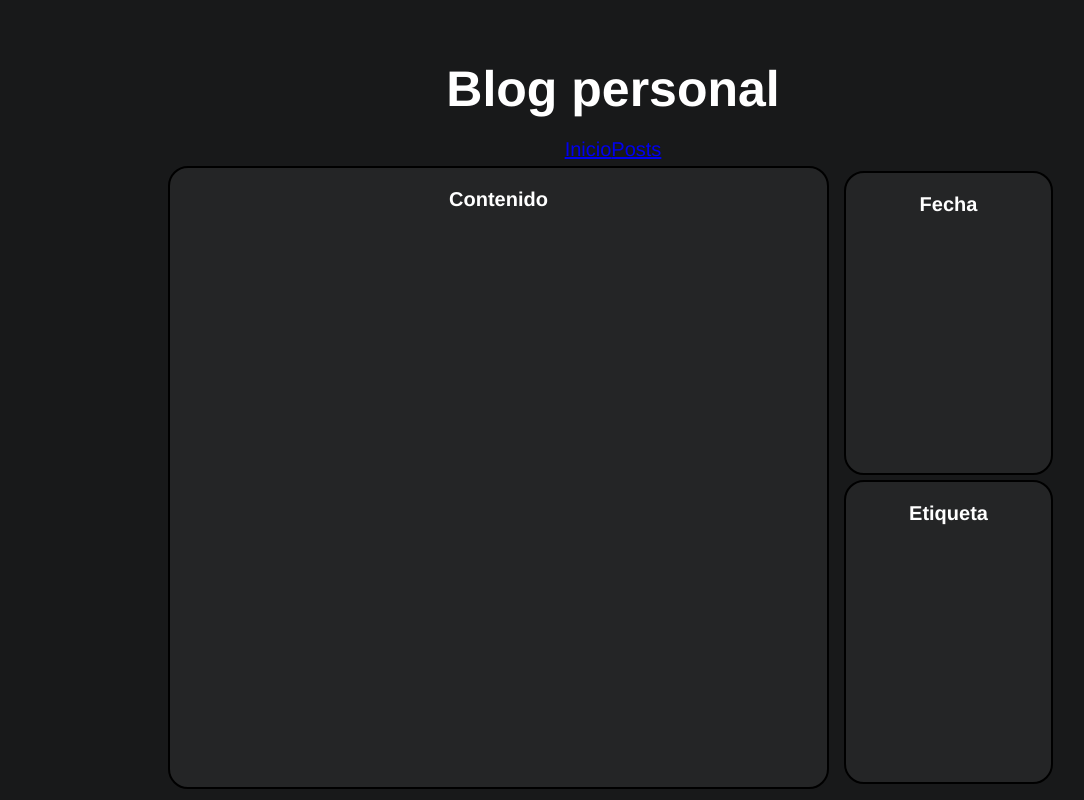
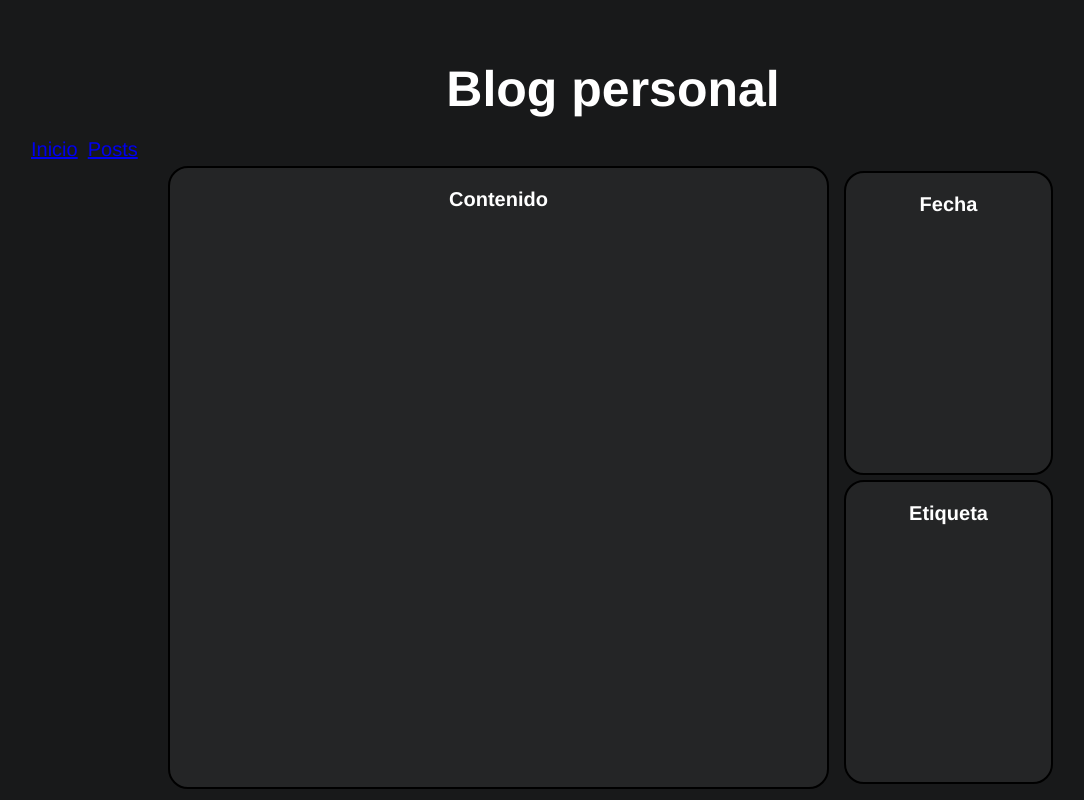
Before and after one commit to GeraMaldonado/myBlog, a Vue app: page / in a window 1280 px wide. Shown: the top 800 px of the page, without its empty margins (27-1111 px from the left). Built offline with nearby package versions, Linux system fonts and the light colour scheme.

Commit message:
Se agregó estilo al navegador, se alieo a la izquierda y se le dio un margen para separarlo

```diff
--- a/src/assets/styles/App.css
+++ b/src/assets/styles/App.css
@@ -47,3 +47,10 @@ body{
 h1, h2, h3, h4, h5, p {
     margin: 20px 40px;
 }
+nav{
+    text-align: left;
+    margin-left: 50px;
+}
+.navegacion{
+    margin-right: 10px;
+}
```
